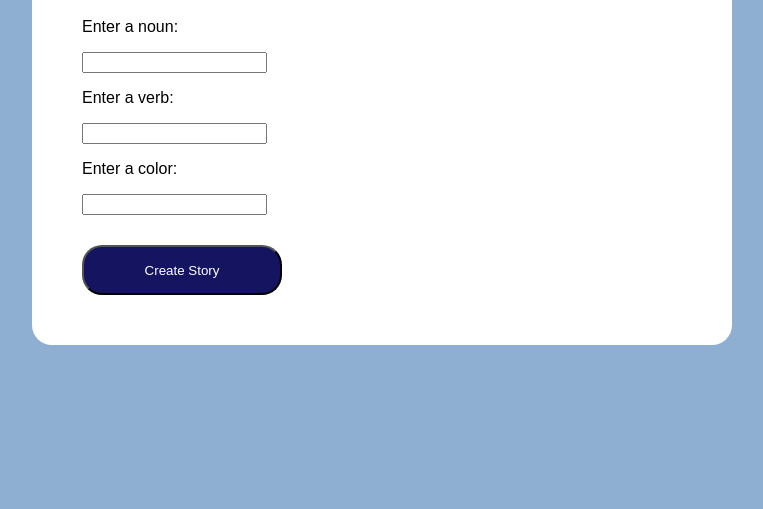
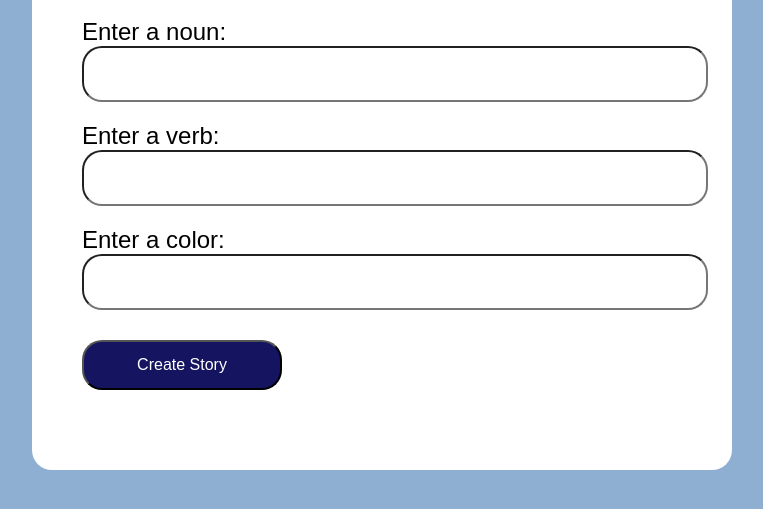
Before and after one commit to sadiyameem/mad-libs, a plain HTML site: page index.html in a window 1280 px wide. Shown: the part 175-684 px from the top of the page, without its empty margins (258-1021 px from the left). Drawn offline with Linux system fonts and the light colour scheme.

Commit message:
added elements to the paragraghs and input function

```diff
--- a/index.html
+++ b/index.html
@@ -19,6 +19,7 @@
                 <input type="text" id="color">
             </div>
             <button onclick=createStory()>Create Story</button>
+            <p id="story"></p>
         </div>
         <script src="script.js"></script>
     </body>
--- a/style.css
+++ b/style.css
@@ -21,4 +21,24 @@ button {
     cursor: pointer;
     width: 200px;
     height: 50px;
+    font-size: 16px;
 }
+
+.enter p {
+    margin: 0px;
+    margin-top: 20px;
+    padding: 0px;
+    font-size: 24px;
+}
+
+.enter input {
+    padding-left: 20px;
+    border-radius: 20px;
+    width: 100%;
+    height: 50px;
+}
+
+#story {
+    margin-top: 30px;
+    font-size: 24px;
+}
```
